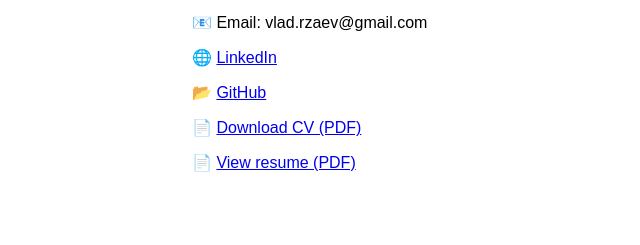
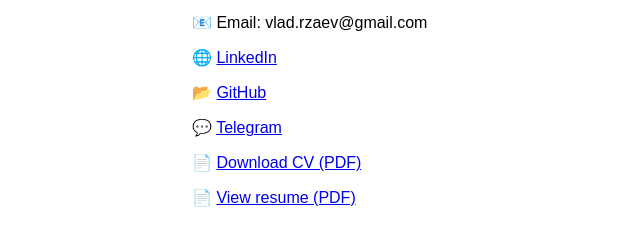
Before and after one commit to Vlad-Rzaiev/cv, a plain HTML site: page index.html in a window 1280 px wide. Shown: the part 119-364 px from the top of the page, without its empty margins (148-788 px from the left). Drawn offline with Linux system fonts and the light colour scheme.

Commit message:
Update index.html

```diff
--- a/index.html
+++ b/index.html
@@ -15,6 +15,7 @@
     <p>📧 Email: vlad.rzaev@gmail.com</p>
     <p>🌐 <a href="www.linkedin.com/in/vladyslav-rzaiev">LinkedIn</a></p>
     <p>📂 <a href="https://github.com/Vlad-Rzaiev">GitHub</a></p>
+    <p>💬 <a href="https://t.me/HAIPSENBERG" target="_blank">Telegram</a></p>
 
     <p>📄 <a href="Vladyslav_Rzaiev_Frontend_Developer_CV.pdf" download>Download CV (PDF)</a></p>
     <p>📄 <a href="Vladyslav_Rzaiev_Frontend_Developer_CV.pdf" target="_blank">View resume (PDF)</a></p>
```
